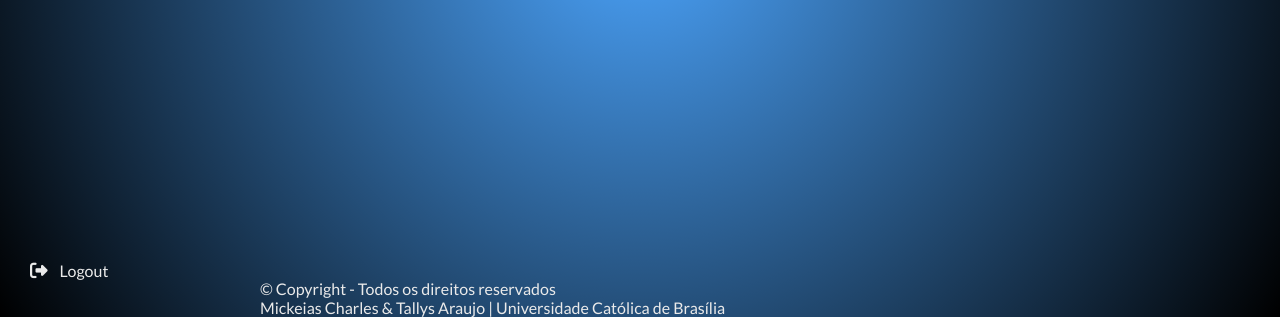
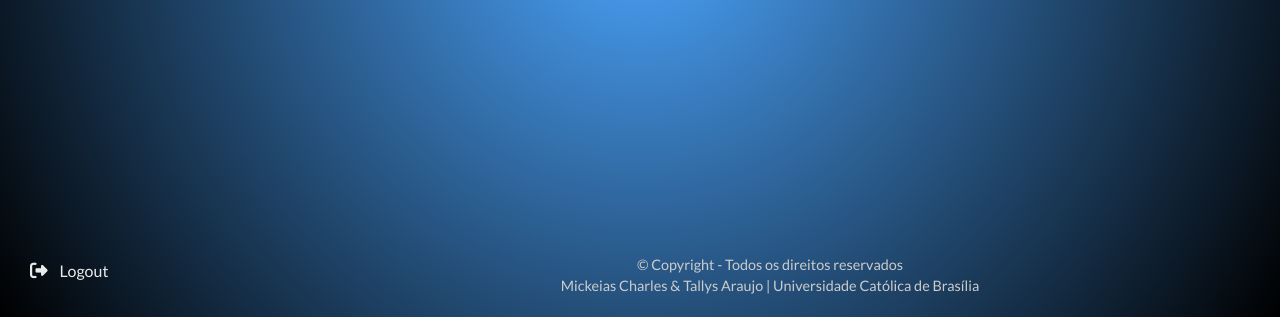
Before and after one commit to mickeiascharles/InsightPro, a plain HTML site: page FrontEnd/View/home.html in a window 1280 px wide. Shown: the part 483-800 px from the top of the page. Drawn offline with Linux system fonts and the light colour scheme.

Commit message:
Update home.css

```diff
--- a/FrontEnd/CSS/home.css
+++ b/FrontEnd/CSS/home.css
@@ -105,6 +105,10 @@ body.dark-theme {
     flex-direction: column;
     overflow: hidden;
     background: transparent;
+    position: relative;
+    min-height: 100vh;
+    padding-bottom: 80px;
+    box-sizing: border-box;
 }
 
 header {
@@ -325,6 +329,25 @@ header {
 #resetFontBtn { background-color: var(--text-secondary-dark); color: #333; width: auto; padding: 0 15px; border-radius: 5px; font-size: 0.9em; height: 40px; line-height: 40px; }
 #resetFontBtn:hover { opacity: 0.8; }
 
+footer {
+    position: absolute;
+    bottom: 0;
+    left: 0;
+    width: 100%;
+    padding: 20px;
+    color: #ccc;
+    text-align: center;
+    font-size: 0.9rem;
+    box-sizing: border-box;
+
+}
+
+footer p {
+    margin: 0;
+    line-height: 1.5;
+}
+
+
 @media (max-width: 992px) {
     .sidebar { width: 70px; }
     .sidebar .logo img{ width: 40px; margin-bottom: 20px; margin-left: 0; }
```
